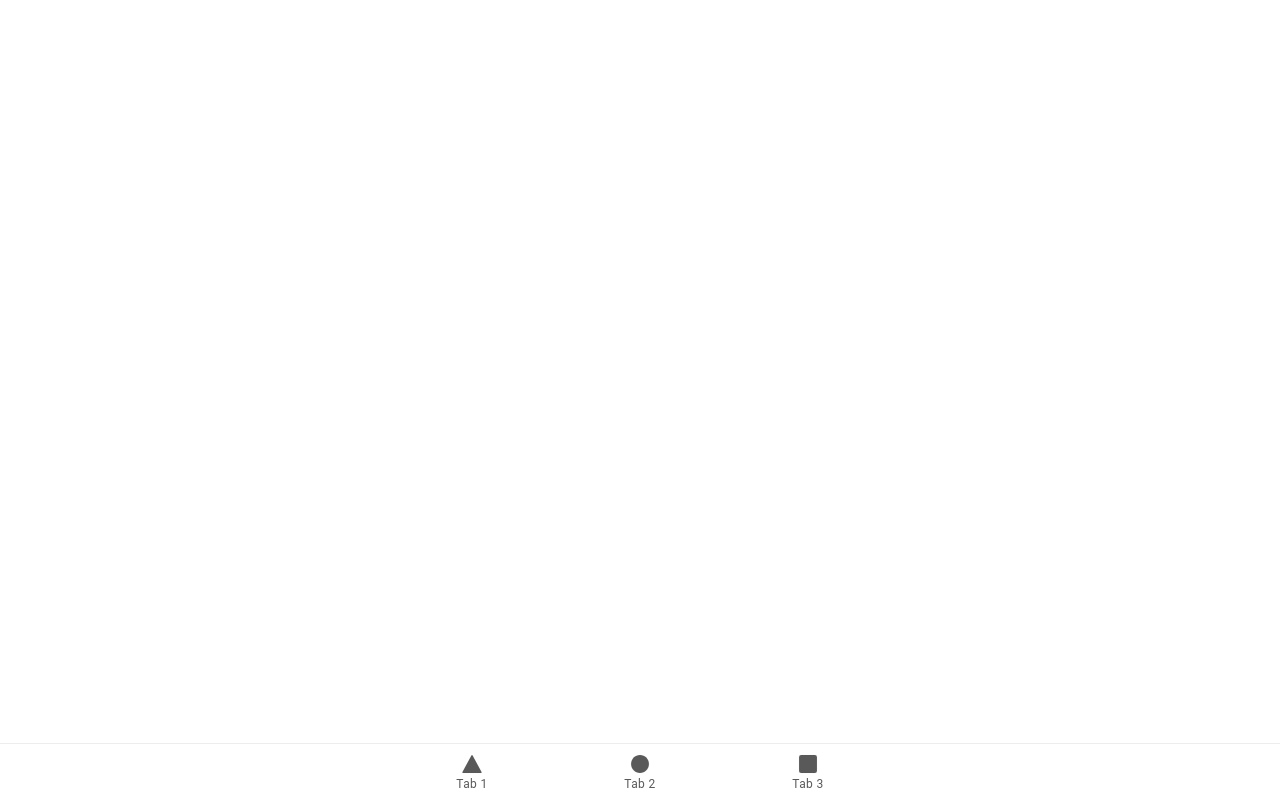
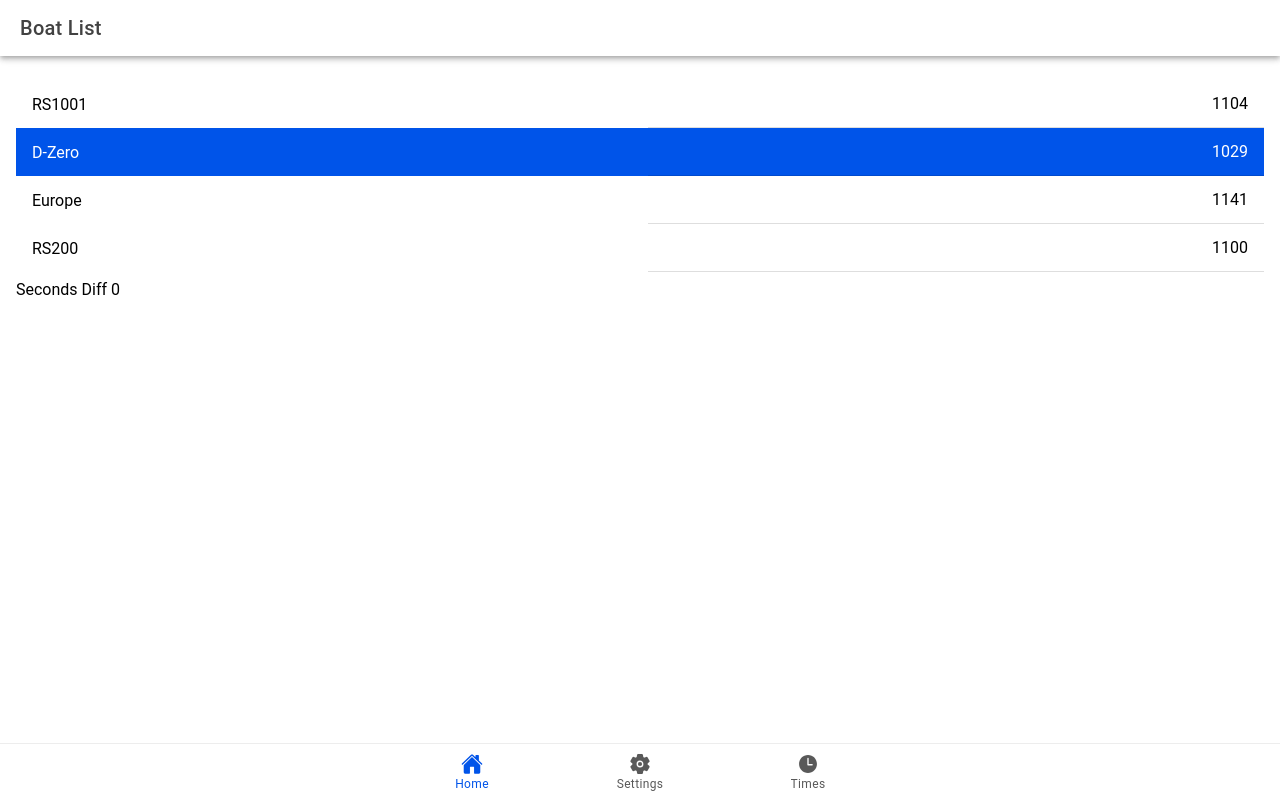
Before and after one commit to gmlogan/PyCalc, a React (Vite) app: page /home in a window 1280 px wide. Built offline with nearby package versions, Linux system fonts and the light colour scheme.

Commit message:
PY handicap diff calculator with basic list,

```diff
--- a/package.json
+++ b/package.json
@@ -21,11 +21,13 @@
     "@ionic/react-router": "^8.0.0",
     "@types/react-router": "^5.1.20",
     "@types/react-router-dom": "^5.3.3",
+    "dayjs": "^1.11.11",
     "ionicons": "^7.0.0",
     "react": "^18.2.0",
     "react-dom": "^18.2.0",
     "react-router": "^5.3.4",
-    "react-router-dom": "^5.3.4"
+    "react-router-dom": "^5.3.4",
+    "zustand": "^4.5.2"
   },
   "devDependencies": {
     "@capacitor/cli": "6.0.0",
--- a/src/App.tsx
+++ b/src/App.tsx
@@ -1,4 +1,4 @@
-import { Redirect, Route } from 'react-router-dom';
+import { Redirect, Route } from "react-router-dom";
 import {
   IonApp,
   IonIcon,
@@ -7,29 +7,33 @@ import {
   IonTabBar,
   IonTabButton,
   IonTabs,
-  setupIonicReact
-} from '@ionic/react';
-import { IonReactRouter } from '@ionic/react-router';
-import { ellipse, square, triangle } from 'ionicons/icons';
-import Tab1 from './pages/Tab1';
-import Tab2 from './pages/Tab2';
-import Tab3 from './pages/Tab3';
+  setupIonicReact,
+} from "@ionic/react";
+import { IonReactRouter } from "@ionic/react-router";
+import { ellipse, square, triangle } from "ionicons/icons";
+import Tab1 from "./pages/Tab1";
+import Tab2 from "./pages/Tab2";
+import Tab3 from "./pages/Tab3";
+
+import HomePage from "./pages/ListPage";
+import Settings from "./pages/Settings";
+import Times from "./pages/Times";
 
 /* Core CSS required for Ionic components to work properly */
-import '@ionic/react/css/core.css';
+import "@ionic/react/css/core.css";
 
 /* Basic CSS for apps built with Ionic */
-import '@ionic/react/css/normalize.css';
-import '@ionic/react/css/structure.css';
-import '@ionic/react/css/typography.css';
+import "@ionic/react/css/normalize.css";
+import "@ionic/react/css/structure.css";
+import "@ionic/react/css/typography.css";
 
 /* Optional CSS utils that can be commented out */
-import '@ionic/react/css/padding.css';
-import '@ionic/react/css/float-elements.css';
-import '@ionic/react/css/text-alignment.css';
-import '@ionic/react/css/text-transformation.css';
-import '@ionic/react/css/flex-utils.css';
-import '@ionic/react/css/display.css';
+import "@ionic/react/css/padding.css";
+import "@ionic/react/css/float-elements.css";
+import "@ionic/react/css/text-alignment.css";
+import "@ionic/react/css/text-transformation.css";
+import "@ionic/react/css/flex-utils.css";
+import "@ionic/react/css/display.css";
 
 /**
  * Ionic Dark Mode
@@ -40,10 +44,15 @@ import '@ionic/react/css/display.css';
 
 /* import '@ionic/react/css/palettes/dark.always.css'; */
 /* import '@ionic/react/css/palettes/dark.class.css'; */
-import '@ionic/react/css/palettes/dark.system.css';
+import "@ionic/react/css/palettes/dark.system.css";
 
 /* Theme variables */
-import './theme/variables.css';
+import "./theme/variables.css";
+import {
+  home as homeIcon,
+  settings as settingsIcon,
+  time as clockIcon,
+} from "ionicons/icons";
 
 setupIonicReact();
 
@@ -52,31 +61,32 @@ const App: React.FC = () => (
     <IonReactRouter>
       <IonTabs>
         <IonRouterOutlet>
-          <Route exact path="/tab1">
-            <Tab1 />
+          <Route exact path="/home">
+            <HomePage />
           </Route>
-          <Route exact path="/tab2">
-            <Tab2 />
+          <Route exact path="/settings">
+            <Settings />
           </Route>
-          <Route path="/tab3">
-            <Tab3 />
+          <Route path="/times">
+            <Times />
           </Route>
           <Route exact path="/">
-            <Redirect to="/tab1" />
+            <Redirect to="/home" />
           </Route>
         </IonRouterOutlet>
+
         <IonTabBar slot="bottom">
-          <IonTabButton tab="tab1" href="/tab1">
-            <IonIcon aria-hidden="true" icon={triangle} />
-            <IonLabel>Tab 1</IonLabel>
+          <IonTabButton tab="Home" href="/home">
+            <IonIcon aria-hidden="true" icon={homeIcon} />
+            <IonLabel>Home</IonLabel>
           </IonTabButton>
-          <IonTabButton tab="tab2" href="/tab2">
-            <IonIcon aria-hidden="true" icon={ellipse} />
-            <IonLabel>Tab 2</IonLabel>
+          <IonTabButton tab="settings" href="/settings">
+            <IonIcon aria-hidden="true" icon={settingsIcon} />
+            <IonLabel>Settings</IonLabel>
           </IonTabButton>
-          <IonTabButton tab="tab3" href="/tab3">
-            <IonIcon aria-hidden="true" icon={square} />
-            <IonLabel>Tab 3</IonLabel>
+          <IonTabButton tab="Times" href="/times">
+            <IonIcon aria-hidden="true" icon={clockIcon} />
+            <IonLabel>Times</IonLabel>
           </IonTabButton>
         </IonTabBar>
       </IonTabs>
--- /dev/null
+++ b/src/components/TimePicker.tsx
@@ -0,0 +1,65 @@
+import {
+  IonButton,
+  IonContent,
+  IonLabel,
+  IonPicker,
+  IonPickerColumn,
+  IonPickerColumnOption,
+} from "@ionic/react";
+import React from "react";
+import { useState, useEffect } from "react";
+
+export default function TimePicker(props) {
+  const Hours = Array.from(Array(24).keys());
+  const Minutes = Array.from(Array(60).keys());
+  const Seconds = Array.from(Array(60).keys());
+
+  const [hours, setHours] = useState<any>(0);
+  const [minutes, setMinutes] = useState<any>(0);
+  const [seconds, setSeconds] = useState<any>(0);
+
+  useEffect(() => {
+    props.handler(hours * 3600 + minutes * 60 + seconds);
+  });
+
+  return (
+    <IonPicker color="blue">
+      <IonPickerColumn
+        value={hours}
+        onIonChange={({ detail }) => {
+          setHours(detail.value);
+        }}
+      >
+        {Hours.map((hour, index) => (
+          <IonPickerColumnOption value={hour} key={index}>
+            {hour}
+          </IonPickerColumnOption>
+        ))}
+      </IonPickerColumn>
+      <IonPickerColumn
+        value={minutes}
+        onIonChange={({ detail }) => {
+          setMinutes(detail.value);
+        }}
+      >
+        {Minutes.map((m, index) => (
+          <IonPickerColumnOption value={m} key={index}>
+            {m}
+          </IonPickerColumnOption>
+        ))}
+      </IonPickerColumn>
+      <IonPickerColumn
+        value={seconds}
+        onIonChange={({ detail }) => {
+          setSeconds(detail.value);
+        }}
+      >
+        {Seconds.map((s, index) => (
+          <IonPickerColumnOption value={s} key={index}>
+            {s}
+          </IonPickerColumnOption>
+        ))}
+      </IonPickerColumn>
+    </IonPicker>
+  );
+}
--- /dev/null
+++ b/src/pages/ListPage.tsx
@@ -0,0 +1,46 @@
+import {
+  IonContent,
+  IonHeader,
+  IonItem,
+  IonLabel,
+  IonList,
+  IonPage,
+  IonTitle,
+  IonToolbar,
+} from "@ionic/react";
+import React from "react";
+import useBoatStore from "../stores/boatStore";
+
+const ListPage: React.FC = () => {
+  const boats = useBoatStore((state) => state.boatList);
+  const secondsDiff = useBoatStore((state) => state.secondsDiff);
+
+  console.count();
+  return (
+    <IonPage>
+      <IonHeader>
+        <IonToolbar>
+          <IonTitle>Boat List</IonTitle>
+        </IonToolbar>
+      </IonHeader>
+
+      <IonContent className="ion-padding">
+        <IonList>
+          {boats.map((boat: any, index: number) => (
+            <IonItem
+              key={boat.id}
+              hidden={!boat.visible}
+              color={boat.refBoat ? "primary" : ""}
+            >
+              <IonLabel slot="start">{boat.boatName}</IonLabel>{" "}
+              <IonLabel slot="end">{boat.boatPY}</IonLabel>
+            </IonItem>
+          ))}
+        </IonList>
+        <label>Seconds Diff {secondsDiff}</label>
+      </IonContent>
+    </IonPage>
+  );
+};
+
+export default ListPage;
--- /dev/null
+++ b/src/pages/Settings.tsx
@@ -0,0 +1,23 @@
+import {
+  IonContent,
+  IonHeader,
+  IonPage,
+  IonTitle,
+  IonToolbar,
+} from "@ionic/react";
+import React from "react";
+
+const Settings: React.FC = () => {
+  return (
+    <IonPage>
+      <IonHeader>
+        <IonToolbar>
+          <IonTitle>Settings</IonTitle>
+        </IonToolbar>
+      </IonHeader>
+      <IonContent className="ion-padding">UI goes here...</IonContent>
+    </IonPage>
+  );
+};
+
+export default Settings;
--- /dev/null
+++ b/src/pages/Times.tsx
@@ -0,0 +1,64 @@
+import {
+  IonPage,
+  IonHeader,
+  IonToolbar,
+  IonTitle,
+  IonContent,
+  IonList,
+  IonDatetime,
+  IonItem,
+  IonLabel,
+  IonPicker,
+  IonPickerColumn,
+  IonPickerColumnOption,
+  IonButton,
+} from "@ionic/react";
+
+import dayjs from "dayjs";
+import { useState } from "react";
+import TimePicker from "../components/TimePicker";
+
+import useBoatStore from "../stores/boatStore";
+
+//looked ok "react-date-time-picker-tz";
+
+function TimesPage() {
+  const [startSeconds, setStartSeconds] = useState(0);
+  const [endSeconds, setEndSeconds] = useState(0);
+  const [secsDiff, setSecsDiff] = useState(0);
+
+  const setSecondsDiff = useBoatStore((state) => state.setSecondsDiff);
+  const secondsDiff = useBoatStore((state) => state.secondsDiff);
+
+  const handleStart = (v: number) => {
+    setStartSeconds(v);
+    setSecondsDiff(endSeconds - startSeconds);
+  };
+  const handleEnd = (v: number) => {
+    setEndSeconds(v);
+    setSecondsDiff(endSeconds - startSeconds);
+  };
+
+  return (
+    <IonPage>
+      <IonHeader>
+        <IonToolbar>
+          <IonTitle>Time settings - Zustand</IonTitle>
+        </IonToolbar>
+      </IonHeader>
+      <IonContent className="ion-padding">
+        <IonLabel>
+          <h1>Start Time</h1>
+        </IonLabel>
+        <TimePicker handler={handleStart} />
+        <TimePicker handler={handleEnd} />
+
+        <IonLabel>
+          Diff: {secsDiff}: {secondsDiff}
+        </IonLabel>
+      </IonContent>
+    </IonPage>
+  );
+}
+
+export default TimesPage;
--- /dev/null
+++ b/src/stores/boatList.ts
@@ -0,0 +1,36 @@
+//create an array of objects each of which are of type boatType
+const listOfBoats = [
+  {
+    id: "0",
+    boatName: "RS1001",
+    boatPY: 1104,
+    visible: true,
+    finishTime: "DNF",
+    refBoat: false,
+  },
+  {
+    id: "1",
+    boatName: "D-Zero",
+    boatPY: 1029,
+    visible: true,
+    finishTime: "DNF",
+    refBoat: true,
+  },
+  {
+    id: "2",
+    boatName: "Europe",
+    boatPY: 1141,
+    visible: true,
+    finishTime: "DNF",
+    refBoat: false,
+  },
+  {
+    id: "3",
+    boatName: "RS200",
+    boatPY: 1100,
+    visible: true,
+    finishTime: "DNF",
+    refBoat: false,
+  },
+];
+export default listOfBoats;
--- /dev/null
+++ b/src/stores/boatStore.ts
@@ -0,0 +1,33 @@
+import { create } from "zustand";
+import { devtools, persist } from "zustand/middleware";
+import React from "react";
+//import data for boats
+
+import listOfBoats from "./boatList";
+
+//define the structure of the boattyoe that will for the boat list
+interface boatType {
+  id: string;
+  boatName: string;
+  boatPY: number;
+  visible: boolean;
+  finishTime: string;
+  refBoat: boolean;
+}
+//create an array of objects each of which are of type boatType
+
+type BoatState = {
+  boatList: Array<boatType>;
+  secondsDiff: number;
+  setSecondsDiff: (s: number) => void;
+};
+
+const useBoatStore = create<BoatState>((set) => ({
+  boatList: listOfBoats,
+  secondsDiff: 0,
+  setSecondsDiff: (s) =>
+    set(() => ({
+      secondsDiff: s,
+    })),
+}));
+export default useBoatStore;
```
Also changed, not shown: src/main.tsx (+4 -4 lines), 1 other file (tests, documents, lock files or other folders).
